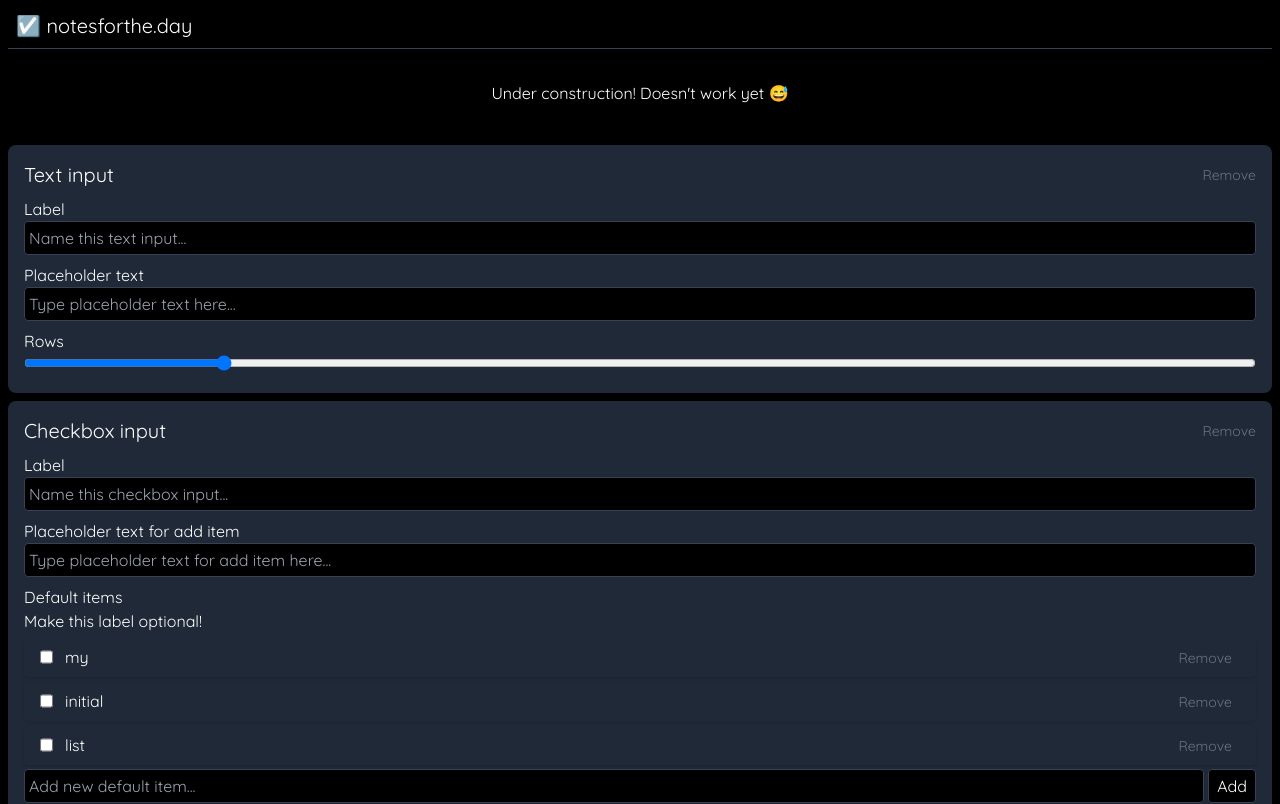
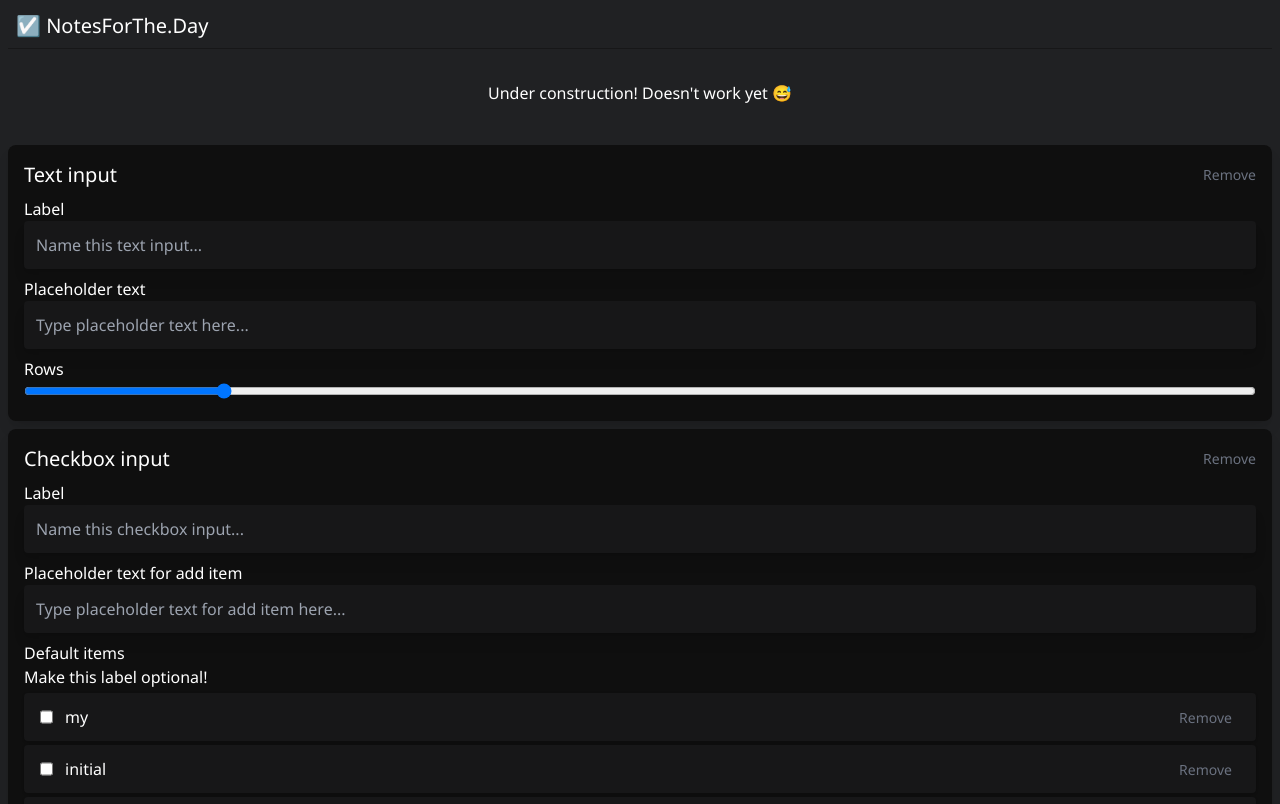
Before and after one commit to jamesondh/notesforthe.day, a React (Vite) app: page /edit-template in a window 1280 px wide. Shown: the top 804 px of the page. Built offline with nearby package versions, Linux system fonts and the light colour scheme.

Commit message:
styling overhaul

```diff
--- a/index.html
+++ b/index.html
@@ -10,11 +10,11 @@
     <link rel="preconnect" href="https://fonts.googleapis.com" />
     <link rel="preconnect" href="https://fonts.gstatic.com" crossorigin />
     <link
-      href="https://fonts.googleapis.com/css2?family=Quicksand&display=swap"
+      href="https://fonts.googleapis.com/css2?family=Noto+Sans:ital,wght@0,100..900;1,100..900&display=swap"
       rel="stylesheet"
     />
     <meta name="viewport" content="width=device-width, initial-scale=1.0" />
-    <title>notesforthe.day</title>
+    <title>NotesForThe.Day</title>
   </head>
   <body>
     <div id="root"></div>
--- a/src/components/checkbox.tsx
+++ b/src/components/checkbox.tsx
@@ -10,7 +10,7 @@ interface CheckboxProps {
 }
 
 const itemBackground = (checked: boolean) =>
-  checked ? "bg-gray-900" : "bg-gray-800";
+  checked ? "bg-backgroundPrimaryDarker" : "bg-backgroundPrimaryDark";
 const itemStrikethrough = (checked: boolean) =>
   checked ? "line-through" : "none";
 
@@ -25,7 +25,7 @@ export default function Checkbox({
       {(provided) => (
         <div
           className={classNames(
-            "rounded my-1 py-2 shadow",
+            "rounded my-1 py-3 shadow",
             itemBackground(item.checked),
           )}
           key={item.name}
@@ -51,7 +51,7 @@ export default function Checkbox({
             </div>
             <div>
               <button
-                className="mr-4 text-sm text-gray-500 px-2 h-full"
+                className="mr-1 md:mr-4 text-sm text-gray-500 px-2 h-full"
                 onClick={() => handleRemoveItem(item.name)}
               >
                 Remove
--- a/src/components/checkboxes.tsx
+++ b/src/components/checkboxes.tsx
@@ -94,7 +94,7 @@ export default function Checkboxes({
   }
 
   return (
-    <div className="mb-3">
+    <div className="mb-5">
       <p>{label}</p>
       {list && (
         <DragDropContext onDragEnd={onDragEnd}>
@@ -124,7 +124,7 @@ export default function Checkboxes({
           onKeyPress={handleKeyPress}
         />
         <button
-          className="ml-1 btn bg-black rounded px-2 border border-gray-700"
+          className="ml-1 btn bg-backgroundPrimaryDark rounded px-6 shadow"
           onClick={handleAddItem}
         >
           Add
--- a/src/components/date-selector.tsx
+++ b/src/components/date-selector.tsx
@@ -11,7 +11,7 @@ export default function DateSelector({ value, onChange }: DateSelectorProps) {
         type="date"
         value={value}
         onChange={(e) => onChange(e.target.value)}
-        className="text-white bg-black"
+        className="text-white bg-backgroundPrimary"
         style={{ colorScheme: "dark" }}
       />
     </div>
--- a/src/components/header.tsx
+++ b/src/components/header.tsx
@@ -27,10 +27,10 @@ export default function Header({ date, setDate, handleResetDay }: HeaderProps) {
   };
 
   return (
-    <>
+    <div className="mb-4">
       <div className="flex justify-between mt-3 mx-2">
         <h1 className="text-xl">
-          <Link to="/">☑️ notesforthe.day</Link>
+          <Link to="/">☑️ NotesForThe.Day</Link>
         </h1>
         {setDate && date && (
           <>
@@ -59,6 +59,6 @@ export default function Header({ date, setDate, handleResetDay }: HeaderProps) {
       )}
 
       <Hr />
-    </>
+    </div>
   );
 }
--- a/src/components/hr.tsx
+++ b/src/components/hr.tsx
@@ -1,3 +1,3 @@
 export default function Hr() {
-  return <hr className="my-2 border-gray-700" />;
+  return <hr className="my-2 border-backgroundPrimaryDark" />;
 }
--- a/src/components/input-text.tsx
+++ b/src/components/input-text.tsx
@@ -16,7 +16,7 @@ export default function InputText({
       type="text"
       value={value}
       placeholder={placeholder}
-      className="text-white p-1 bg-black border w-full rounded border-gray-700"
+      className="text-white p-3 bg-backgroundPrimaryDark shadow-lg w-full rounded"
       onKeyPress={(e) => onKeyPress(e.key)}
       onChange={(e) => onChange(e.target.value)}
     />
--- a/src/components/template-card.tsx
+++ b/src/components/template-card.tsx
@@ -17,7 +17,7 @@ export default function TemplateCard({ inputType }: TemplateCardProps) {
   };
 
   return (
-    <div className="bg-gray-800 rounded-lg shadow-lg p-4 mb-2">
+    <div className="bg-backgroundPrimaryDarker rounded-lg shadow-lg p-4 mb-2">
       <div className="flex justify-between items-center">
         <p className="text-xl">
           {inputType === InputType.Textarea ? "Text input" : "Checkbox input"}
--- a/src/components/textarea.tsx
+++ b/src/components/textarea.tsx
@@ -22,10 +22,10 @@ export default function Textarea({
   PushUpdateToDb({ date, label, isLoaded, value });
 
   return (
-    <div className="mb-3">
+    <div className="mb-4">
       <p className="mb-1">{label}</p>
       <textarea
-        className="text-white bg-black border p-1 w-full rounded border-gray-700"
+        className="text-white bg-backgroundPrimaryDark shadow-lg p-3 w-full rounded border-gray-700"
         placeholder={placeholder}
         value={value}
         onChange={(e) => setValue(e.target.value)}
--- a/src/index.css
+++ b/src/index.css
@@ -3,8 +3,8 @@
 @tailwind utilities;
 
 body {
-  @apply bg-black text-white;
-  font-family: "Quicksand", sans-serif;
+  @apply text-white bg-backgroundPrimary;
+  font-family: "Noto Sans", sans-serif;
   font-optical-sizing: auto;
   font-weight: 400;
   font-style: normal;
--- a/src/pages/edit-template.tsx
+++ b/src/pages/edit-template.tsx
@@ -13,10 +13,10 @@ export default function EditTemplate() {
         <TemplateCard inputType={InputType.Textarea} />
         <TemplateCard inputType={InputType.Checkbox} />
         <div className="flex justify-between my-6">
-          <button className="w-full btn bg-black rounded px-2 border border-gray-700 py-2 mr-1">
+          <button className="w-full btn bg-backgroundPrimaryDark rounded p-3 mr-1 shadow-lg">
             Add text input
           </button>
-          <button className="w-full btn bg-black rounded px-2 border border-gray-700 py-2 ml-1">
+          <button className="w-full btn bg-backgroundPrimaryDark rounded p-3 ml-1 shadow-lg">
             Add checkbox input
           </button>
         </div>
--- a/tailwind.config.js
+++ b/tailwind.config.js
@@ -2,7 +2,13 @@
 export default {
   content: ["./index.html", "./src/**/*.{js,ts,jsx,tsx}"],
   theme: {
-    extend: {},
+    extend: {
+      colors: {
+        backgroundPrimary: "#202123",
+        backgroundPrimaryDark: "#171718",
+        backgroundPrimaryDarker: "#0f0f0f",
+      },
+    },
   },
   plugins: [],
 };
```
